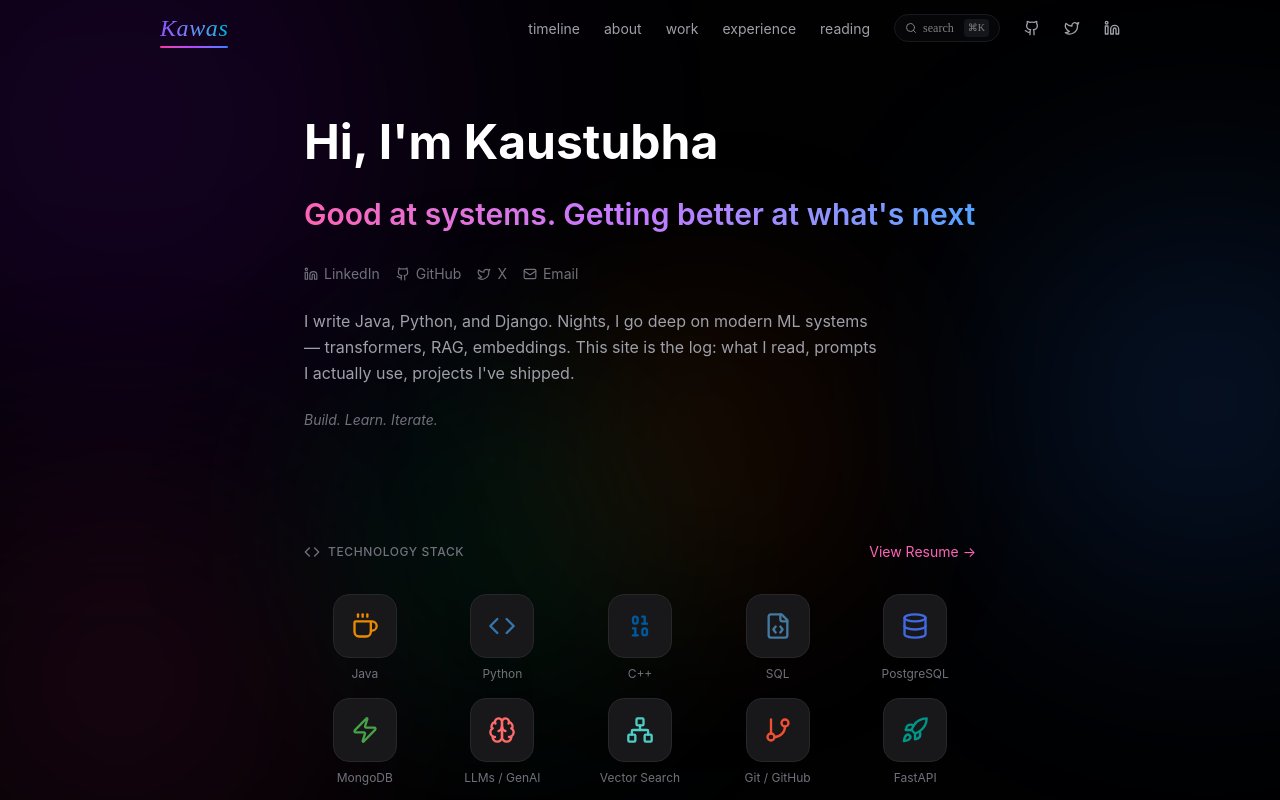
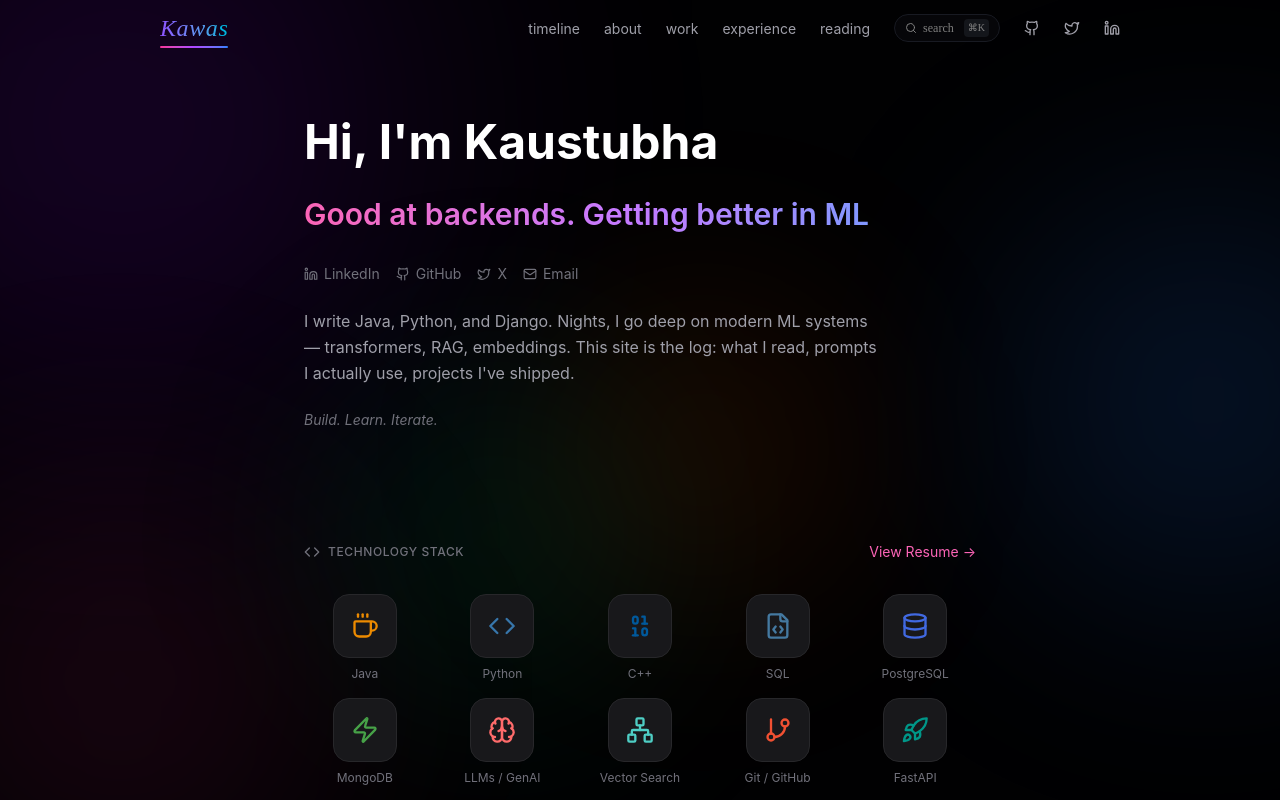
Before and after one commit to kawas8516/know-kawas, a Next.js app: page / in a window 1280 px wide. Shown: the top 800 px of the page. Built offline with nearby package versions, Linux system fonts and the light colour scheme.

Commit message:
tagline changed

```diff
--- a/components/hero-section.tsx
+++ b/components/hero-section.tsx
@@ -26,7 +26,7 @@ export function HeroSection() {
           </h1>
 
           <h2 className="text-2xl sm:text-3xl font-semibold bg-gradient-to-r from-pink-400 via-purple-400 to-blue-400 bg-clip-text text-transparent">
-            Good at systems. Getting better at what&apos;s next
+            Good at backends. Getting better in ML
           </h2>
 
           {/* Social Links Row */}
```
